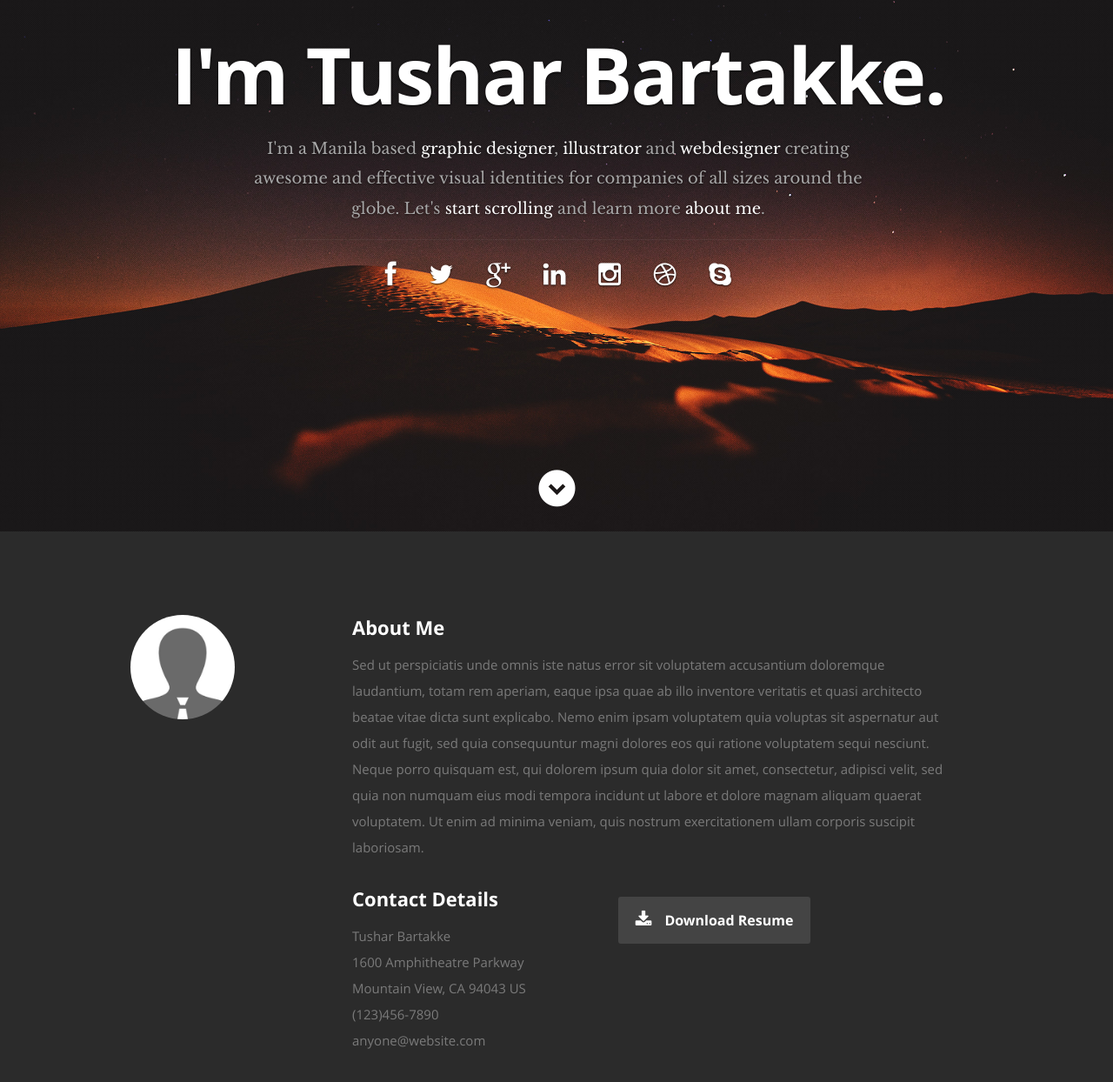
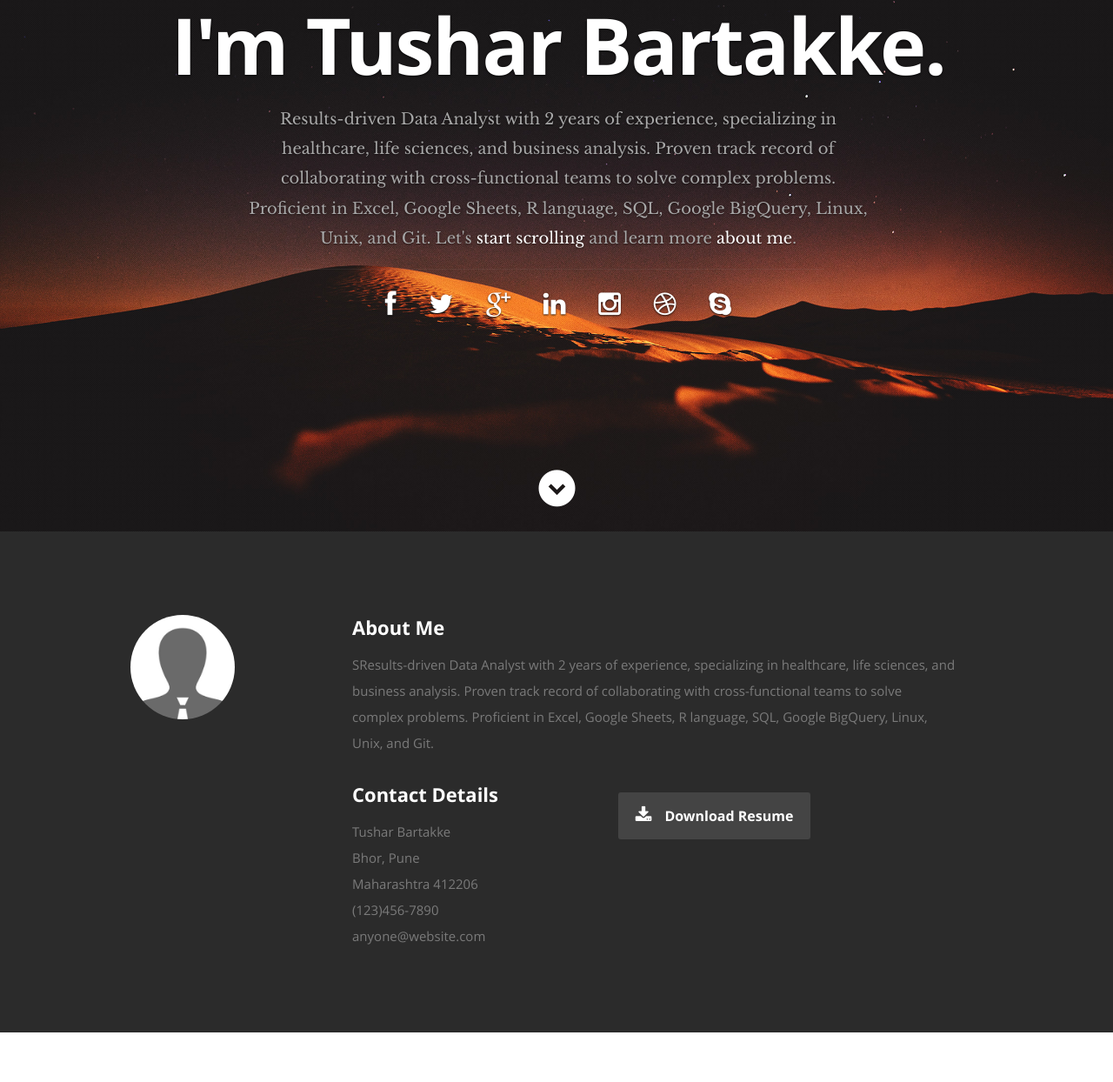
Before and after one commit to tusharbartakke/tusharbartakke.github.io, a plain HTML site: page index.html in a window 1280 px wide. Shown: the part 189-1433 px from the top of the page at 87% size. Drawn offline with nearby package versions, Linux system fonts and the light colour scheme.

Commit message:
Update index.html

```diff
--- a/index.html
+++ b/index.html
@@ -57,8 +57,9 @@
       <div class="row banner">
          <div class="banner-text">
             <h1 class="responsive-headline">I'm Tushar Bartakke.</h1>
-            <h3>I'm a Manila based <span>graphic designer</span>, <span>illustrator</span> and <span>webdesigner</span> creating awesome and
-            effective visual identities for companies of all sizes around the globe. Let's <a class="smoothscroll" href="#about">start scrolling</a>
+            <h3>Results-driven Data Analyst with 2 years of experience, specializing in healthcare, life sciences, and business analysis.
+Proven track record of collaborating with cross-functional teams to solve complex problems. Proficient in Excel,
+Google Sheets, R language, SQL, Google BigQuery, Linux, Unix, and Git. Let's <a class="smoothscroll" href="#about">start scrolling</a>
             and learn more <a class="smoothscroll" href="#about">about me</a>.</h3>
             <hr />
             <ul class="social">
@@ -96,12 +97,9 @@
 
             <h2>About Me</h2>
 
-            <p>Sed ut perspiciatis unde omnis iste natus error sit voluptatem accusantium doloremque laudantium, totam rem aperiam,
-            eaque ipsa quae ab illo inventore veritatis et quasi architecto beatae vitae dicta sunt explicabo. Nemo enim ipsam
-            voluptatem quia voluptas sit aspernatur aut odit aut fugit, sed quia consequuntur magni dolores eos qui ratione
-            voluptatem sequi nesciunt. Neque porro quisquam est, qui dolorem ipsum quia dolor sit amet, consectetur, adipisci velit,
-            sed quia non numquam eius modi tempora incidunt ut labore et dolore magnam aliquam quaerat voluptatem.
-            Ut enim ad minima veniam, quis nostrum exercitationem ullam corporis suscipit laboriosam.
+            <p>SResults-driven Data Analyst with 2 years of experience, specializing in healthcare, life sciences, and business analysis.
+Proven track record of collaborating with cross-functional teams to solve complex problems. Proficient in Excel,
+Google Sheets, R language, SQL, Google BigQuery, Linux, Unix, and Git.
             </p>
 
             <div class="row">
@@ -111,8 +109,8 @@
                   <h2>Contact Details</h2>
                   <p class="address">
 						   <span>Tushar Bartakke</span><br>
-						   <span>1600 Amphitheatre Parkway<br>
-						         Mountain View, CA 94043 US
+						   <span>Bhor, Pune<br>
+						         Maharashtra 412206
                      </span><br>
 						   <span>(123)456-7890</span><br>
                      <span>anyone@website.com</span>
```
